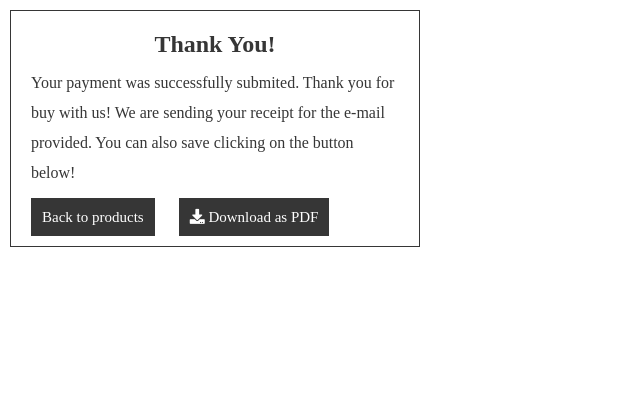
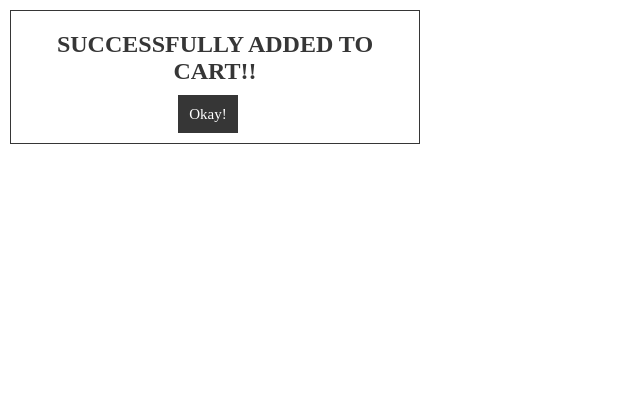
Before and after one commit to FloppyDawg-week8Proj/floppydawg, a PHP site: page / in a window 1280 px wide. Shown: the part 104-524 px from the top of the page, without its empty margins (0-640 px from the left). Run offline with PHP 8.4, Linux system fonts and the light colour scheme; some libraries are stand-ins or nearby versions.

Commit message:
add to cart commit one

```diff
--- /dev/null
+++ b/Views/addToCart-view.php
@@ -0,0 +1,33 @@
+<style>
+	.addToCartContainer
+	{
+		border: 1px solid #363636;
+		width: 410px;
+		padding: 20px;
+		margin: 10px;
+	}
+	.addToCartContainer h2{
+		text-align: center;
+		margin-bottom: 10px;
+	}
+	.thanksOkButton
+	{
+		margin-left: 40%;
+		margin-top: 20px;
+	}
+	.thanksOkButton a /*delete later*/
+	{
+		border: 1px solid #363636;
+		background-color: #363636;
+		color: #fff;
+		text-align: center;
+	}
+
+</style>
+
+<div class="addToCartContainer">
+	<h2>SUCCESSFULLY ADDED TO CART!!</h2>
+	<div class="thanksOkButton">
+		<a href="#" class="btn btn-Primary">Okay!</a>
+	</div><!---thanksOkButton-->
+</div><!--addToCartContainer-->
--- a/Views/thanks-view.php
+++ b/Views/thanks-view.php
@@ -15,7 +15,7 @@
 		line-height: 30px;
 		margin-bottom: 20px;
 	}
-	.thanksBoxContainer a
+	.thanksBoxContainer a /*delete later*/
 	{
 		border: 1px solid #363636;
 		background-color: #363636;
--- a/index.php
+++ b/index.php
@@ -1,6 +1,6 @@
 <?php
 
-$pageOnWork = "thanks-view";
+$pageOnWork = "addToCart-view";
 
 include("Views/header-view.php");
 
```
